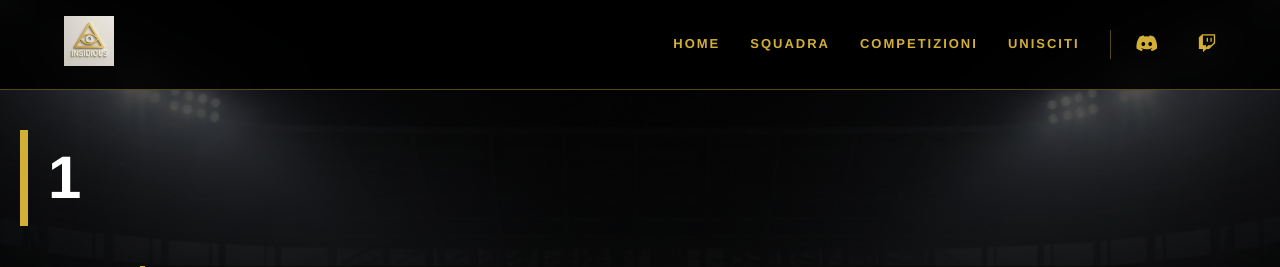
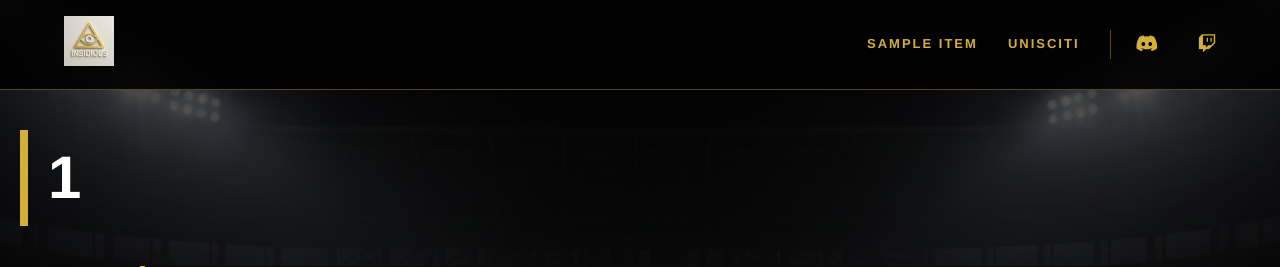
Before and after one commit to lassiorino-creator/Insidious, a Flask app: template templates/base.html in a window 1280 px wide. Shown: the top 267 px of the page. Run offline with Flask 3, Linux system fonts and the light colour scheme; the template is opened without the code that fills it: most values are stand-ins (such as "Sample title", 1, 10 or a date in 2020).

Commit message:
Update base.html

```diff
--- a/templates/base.html
+++ b/templates/base.html
@@ -175,7 +175,7 @@
 <body>
 
     <nav>
-        <a href="/Home" class="nav-logo-link">
+        <a href="/" class="nav-logo-link">
             <img src="{{ url_for('static', filename='logo.png') }}" alt="INSIDIOUS" class="nav-logo-img">
         </a>
         <div class="menu-toggle" id="mobile-menu">
@@ -183,25 +183,26 @@
         </div>
         <div class="nav-right-container" id="nav-content">
             <ul class="nav-links">
-                <li class="nav-item"><a href="/Home">Home</a></li>
+                {% for item in menu %}
                 <li class="nav-item">
-                    <a href="/Squadra">Squadra</a>
+                    <a href="/{{ item|lower|replace(' ', '-') }}">{{ item }}</a>
+                    {% if item.lower() == 'squadra' %}
                     <ul class="dropdown-content">
-                        <li><a href="/Squadra#staff">Staff</a></li>
-                        <li><a href="/Squadra#portieri">Portieri</a></li>
-                        <li><a href="/Squadra#difensori">Difensori</a></li>
-                        <li><a href="/Squadra#centrocampisti">Centrocampisti</a></li>
-                        <li><a href="/Squadra#attaccanti">Attaccanti</a></li>
+                        <li><a href="/squadra#staff">Staff</a></li>
+                        <li><a href="/squadra#portieri">Portieri</a></li>
+                        <li><a href="/squadra#difensori">Difensori</a></li>
+                        <li><a href="/squadra#centrocampisti">Centrocampisti</a></li>
+                        <li><a href="/squadra#attaccanti">Attaccanti</a></li>
                     </ul>
+                    {% elif item.lower() == 'competizioni' %}
+                    <ul class="dropdown-content">
+                        <li><a href="/competizioni#in-corso">In corso</a></li>
+                        <li><a href="/competizioni#albo-doro">Albo d'oro</a></li>
+                    </ul>
+                    {% endif %}
                 </li>
-                <li class="nav-item">
-                    <a href="/Competizioni">Competizioni</a>
-                    <ul class="dropdown-content">
-                        <li><a href="/Competizioni#in-corso">In corso</a></li>
-                        <li><a href="/Competizioni#albo-doro">Albo d'oro</a></li>
-                    </ul>
-                </li>
-                <li class="nav-item"><a href="/Unisciti">Unisciti</a></li>
+                {% endfor %}
+                <li class="nav-item"><a href="/unisciti">Unisciti</a></li>
             </ul>
             <div class="nav-socials">
                 <a href="https://discord.gg/5jE6WneBmG" target="_blank"><i class="fab fa-discord"></i></a>
```
